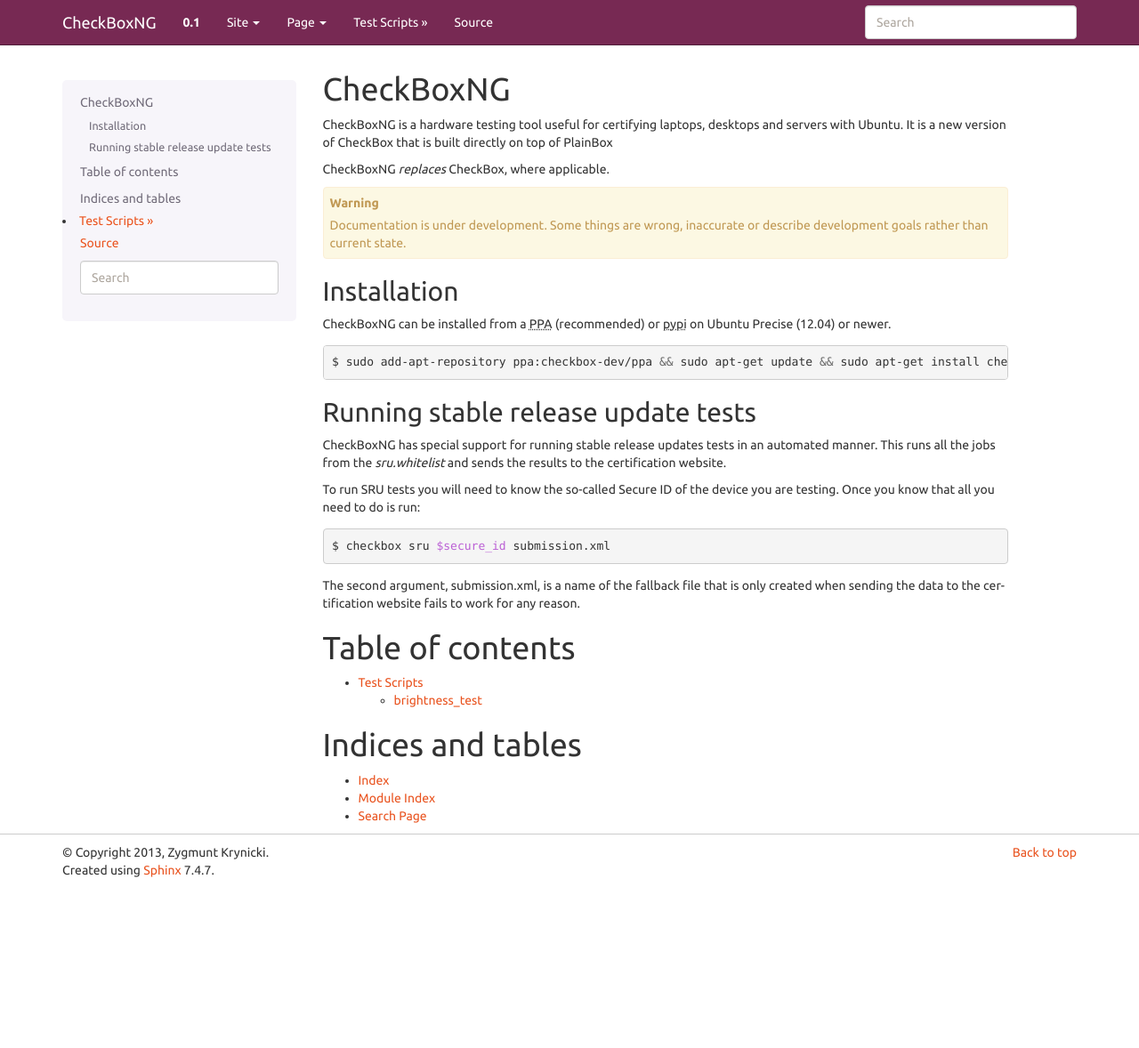
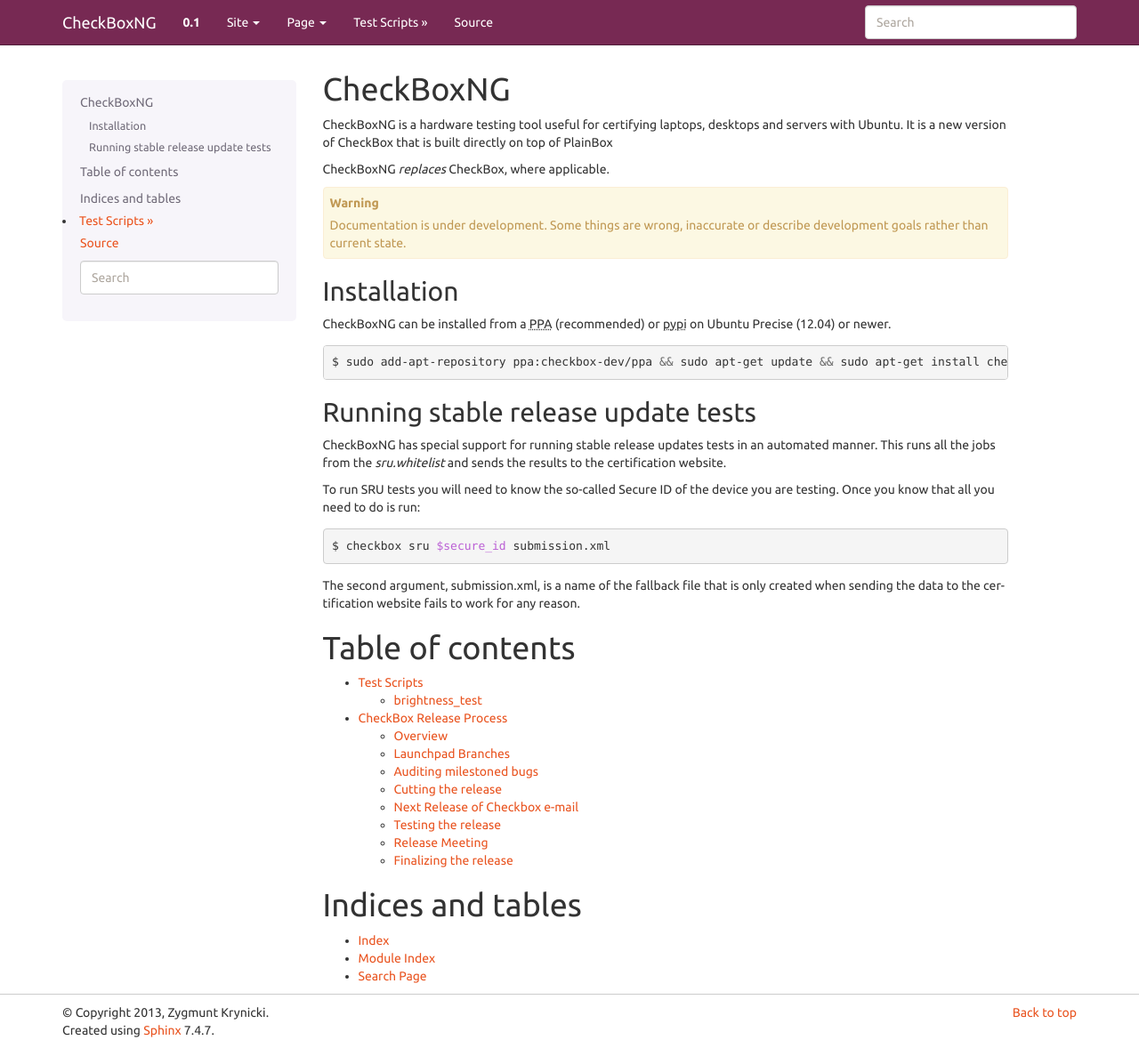
Before and after one commit to canonical/checkbox, a Sphinx documentation site: the page built from checkbox-ng/docs/index.rst, in a window 1280 px wide and 1178 px high. Shown: the whole window at 89% size. Built offline with Sphinx 7.4.7, drawn with Linux system fonts in a browser that asks for light colours; part of the change alters nothing that is shown.

Commit message:
checkbox-ng:docs: copy release process from internal wiki
This is a REsT-ified version of the release process page from the
internal Canonical wiki page
PES/Engineering/HardwareCertification/SOP/CheckboxReleaseProcess

After this lands the page should be deleted or redirected to
http://checkbox.readthedocs.org/en/latest/release.html

Signed-off-by: Zygmunt Krynicki <zygmunt.krynicki@canonical.com>

```diff
--- a/checkbox-ng/docs/index.rst
+++ b/checkbox-ng/docs/index.rst
@@ -53,6 +53,7 @@ Table of contents
    :maxdepth: 2
 
    scripts/index.rst
+   release.rst
 
 Indices and tables
 ==================
--- /dev/null
+++ b/checkbox-ng/docs/release.rst
@@ -0,0 +1,166 @@
+========================
+CheckBox Release Process
+========================
+
+This page describes the necessary steps for releasing versions of CheckBox and
+CheckBox Certification to the stable PPA belonging to the Hardware
+Certification team, on a regular basis. Throughout this document the term
+'CheckBox' is used as a catch-all term to cover all versions of CheckBox owned
+by the Hardware Certification team, currently CheckBox itself and the CheckBox
+Certification extensions.
+
+Overview
+========
+
+Currently the process runs on a bi-weekly cadence, with a new release of
+Checkbox every two weeks. This covers ten working days, and the tasks carried
+out on each day or group of days is described below:
+
+* Days 1-4: Time allowed for new changes to be introduced into trunk.
+* Day 5: Changes are merged from the trunk of ``lp:checkbox`` and
+  ``lp:checkbox-certification`` to their respective release branches.
+  The changelogs for both are *bumped* at this point and revisions are tagged.
+* Days 6-9: Testing is performed by the release manager for the Hardware
+  Certification team, and a representative of the CE QA team (the main
+  customer for CheckBox within Canonical)
+* Day 9: A release meeting is held between the release manager for the
+  Hardware Certification team and the representative of the CE QA team.
+  Potential issues with the release are identified and plans made to address
+  them.
+* Day 10: The tested version of CheckBox is copied to the stable PPA.
+
+Launchpad Branches
+==================
+
+The release process requires separate branches in Launchpad containing a
+semi-frozen version of the code that was in trunk on day 5 of the process. This
+is so that development can continue on trunk without jeopardising the stability
+of the to-be released version of CheckBox. The relationship between all
+branches involved in the process is as shown below:
+
+* `lp:checkbox/release` <- `lp:checkbox`
+* `lp:checkbox-certification/release` <- `lp:checkbox-certification`
+* `lp:~checkbox-dev/checkbox/checkbox-packaging-release` <- `lp:~checkbox-dev/checkbox/checkbox-packaging`
+
+Auditing milestoned bugs
+========================
+
+Prior to creating the release candidate the release manager should review the
+list of bugs milestoned for the next release of CheckBox. They should visit
+`checkbox milestones <https://launchpad.net/checkbox/+milestones milestones>`_
+and locate the milestone dated with the release date.
+
+* For bugs that are set to In Progress with a branch associated - liase with
+  the branch owner to see if the merge can be completed before the deadline.
+* For bugs that are in any other non-closed status (except *Fix Commited*) -
+  re-milestone them to the following milestone.
+
+Cutting the release
+===================
+
+In order to cut the release, we have to merge the changes from trunk into the
+release branch, commit them with a suitable message and update the changelog in
+trunk so that future changes go under the correct version. For each combination
+of branches shown above, do the following (the example uses ``lp:checkbox`` and
+``lp:checkbox/release``)::
+
+    bzr branch lp:checkbox/release checkbox-release
+    bzr branch lp:checkbox checkbox-trunk
+    cd checkbox-release
+    current_stable=`head -n1 checkbox-old/debian/changelog | grep -oP '(?<=\().*(?=\))'`
+    bzr merge lp:checkbox
+
+at this point if no changes (other than one to ``debian/changelog``) get merged
+in then we do not perform a release of the package in question. In practice
+this often happens with ``checkbox-certification`` but never with
+``checkbox``::
+
+    bzr commit -m "Merged in changes from rev$(bzr revno -r tag:$current_stable lp:checkbox) to rev$(bzr revno lp:checkbox) from lp:checkbox"
+    bzr push lp:checkbox/release
+    cd ../checkbox-trunk/checkbox-old
+    bzr tag `head -n1 debian/changelog | grep -oP '(?<=\().*(?=\))'`
+    dch -r (save modified changelog)
+    dch -i -U 'Incremented changelog'
+    debcommit
+    bzr push lp:checkbox
+
+The last step in the process is to perform a build of the packages in the
+``ppa:checkbox-dev/testing PPA``. To do this we need to go to the recipe pages
+for the ``checkbox`` and/or ``checkbox-certification`` release branches.
+
+ * `checkbox-testing recipe
+   <https://code.launchpad.net/~checkbox-dev/+recipe/checkbox-testing>`_
+ * `checkbox-certification-testing recipe
+   <https://code.launchpad.net/~checkbox-dev/+recipe/checkbox-certification-testing>`_
+
+The **Build Now** option should be available on the page. Click it to start a
+build.
+
+Next Release of Checkbox e-mail
+===============================
+
+So that everyone has the opportunity to perform whatever testing is required in
+a timely manner, after the PPA builds have been completed an email should be
+sent to the following mailing lists:
+
+* `hardware-certification-team@lists.canonical.com <mailto:hardware-certification-team@lists.canonical.com>`_
+* `commercial-engineering@lists.canonical.com <mailto:commercial-engineering@lists.canonical.com>`_
+
+The content is typically something like this::
+
+    Subject: Next Release of CheckBox (18/11/2013)
+
+    Hi,
+
+    The next release of CheckBox is available in the
+    https://code.launchpad.net/~checkbox-dev/+archive/testing PPA.
+    Please test it at your convenience. CheckBox is based on revision 2484 of
+    lp:checkbox and CheckBox Certification is based on revision 586 of
+    lp:checkbox-certification.
+
+    Thanks,
+
+If one or the other of CheckBox and CheckBox Certification have not been
+updated then there is no need to mention that package
+
+Testing the release
+===================
+
+Now that the release has been cut, testing should take place prior to the
+release meeting. From the point of view of the certification team, what needs
+to be tested is ``checkbox-certification-client`` and
+``checkbox-certification-server`` which form the basis for CE QAs OEM specific
+versions of CheckBox. CheckBox certification server is tested in the CI loop
+CheckBox certification client needs to be tested manually.
+
+Release Meeting
+===============
+
+On the Thursday before the release is made, a meeting is held between a
+representative of the Certification team and a representative of the
+**Commercial Engineering QA** team. The meeting is held at 7:30 UTC as shown in
+this `calendar invite
+<https://www.google.com/calendar/hosted/canonical.com/event?action=TEMPLATE&tmeid=Y3QxcWVla3ViMTRvMXByOHZlOTFvc283Y2NfMjAxMzA4MjlUMDczMDAwWiBicmVuZGFuLmRvbmVnYW5AY2Fub25pY2FsLmNvbQ&tmsrc=brendan.donegan%40canonical.com>`_.
+An agenda for the meeting is included in the invite.
+
+Finalizing the release
+======================
+
+(Written by Zygmunt Krynicki, may require changes after peer review)
+
+To finalize the release process packages from the `checkbox testing PPA <https://code.launchpad.net/~checkbox-dev/+archive/testing>`_
+need to be manually copied to the `checkbox public PPA <https://launchpad.net/~hardware-certification/+archive/public>`_
+After that is done an announcement email should be sent to
+`commercial-engineering@lists.canonical.com <mailto:commercial-engineering@lists.canonical.com>`_.
+A template for the announcement in included below::
+
+    Hi,
+
+    A new release of checkbox has been uploaded to the Hardware
+    Certification Public PPA
+    (https://launchpad.net/~hardware-certification/+archive/public). The
+    release is based on revision 2294 of lp:checkbox
+
+    Thanks,
+
+Please attach the most recent part of the changelog as release notes
```
